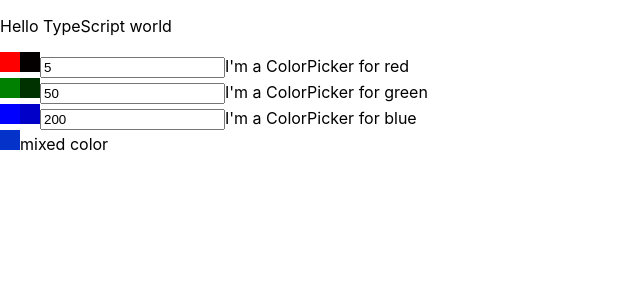
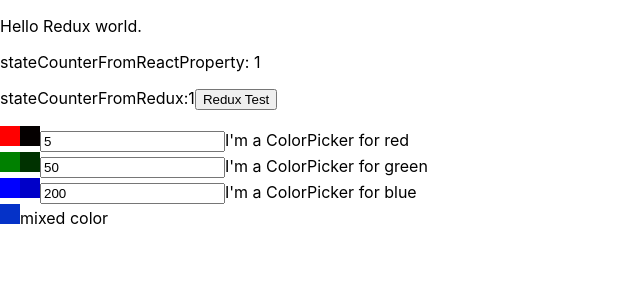
Before and after one commit to patrickweiss/m3-redux-colorpicker, a React (Create React App) app: page / in a window 1280 px wide. Shown: the top 300 px of the page, without its empty margins (0-640 px from the left). Built offline with nearby package versions, Linux system fonts and the light colour scheme.

Commit message:
redux test button and handler added

```diff
--- a/src/App.tsx
+++ b/src/App.tsx
@@ -1,6 +1,7 @@
 import React from 'react';
 import './App.css';
 import RGBColorPicker from './RGBColorPicker/RGBColorPicker'
+import {reduxState,dispatch,ActionType} from './index'
 
 interface IProps {
   stateCounter:number;
@@ -12,14 +13,24 @@
   constructor(props: IProps) {
     console.log("new App component will be initialized");
     super(props);
+    this.handleReduxTest = this.handleReduxTest.bind(this);
   }
 
   render() {
+    console.log("App.render() called, stateCounter:"+reduxState().stateCounter);
     return <div>
-      <p>Hello TypeScript world</p>
+      <p>Hello Redux world.</p>
+      <p>stateCounterFromReactProperty: {this.props.stateCounter}</p>
+      <p>stateCounterFromRedux:{reduxState().stateCounter}
+       <button onClick={this.handleReduxTest}>Redux Test</button></p>
       <RGBColorPicker />
 
 
     </div>
   }
+
+  handleReduxTest(event:any){
+    dispatch({type:ActionType.redux_test})
+
+  }
 }
--- a/src/RGBColorPicker/RGBColorPicker.tsx
+++ b/src/RGBColorPicker/RGBColorPicker.tsx
@@ -10,7 +10,7 @@
 export default class RGBColorPicker extends React.PureComponent<IProps, IState> {
 
     constructor(props: IProps) {
-      console.log("new App component will be initialized");
+      console.log("new RGBColorPicker component will be initialized");
       super(props);
       this.state = {
           rValue:5,
--- a/src/RGBColorPicker/SingleColorPicker.tsx
+++ b/src/RGBColorPicker/SingleColorPicker.tsx
@@ -21,7 +21,7 @@
 export default class SingleColorPicker extends React.PureComponent<IProps, IState> {
 
     constructor(props: IProps) {
-        console.log("new App component will be initialized");
+        console.log("new SingleColorPicker component will be initialized");
         super(props);
         this.callIntensityChangeOfParentComponent = this.callIntensityChangeOfParentComponent.bind(this);
     }
--- a/src/index.tsx
+++ b/src/index.tsx
@@ -4,18 +4,13 @@
 import App from './App';
 import * as serviceWorker from './serviceWorker';
 
-import { createStore, compose, Store } from 'redux';
+import { createStore, compose } from 'redux';
 
-interface IWindow extends Window {
-    store: Store;
-    __REDUX_DEVTOOLS_EXTENSION__: any;
-}
-declare let window: IWindow;
 
 export enum ActionType {
     INIT = "@@INIT",
+    redux_test = "redux_test",
     update_color_intensity = "update_color_intensity"
-
 }
 export interface IAction {
     type: ActionType;
@@ -34,7 +29,7 @@
 }
 
 const initialState: IState = {
-    stateCounter: 1,
+    stateCounter: 0,
     RGBColorPicker: {
         rValue: 40,
         gValue: 100,
@@ -44,7 +39,7 @@
 
 
 const reducer = (state = initialState, action: IAction) => {
-    console.log("2. ACTION:" + action.type);
+    console.log("REDUCER CALLED, stateCounter:"+state.stateCounter+" ACTION:" + action.type);
     let newState: IState = state;
     newState = JSON.parse(JSON.stringify(state)) as IState;
     newState.stateCounter++;
@@ -52,11 +47,15 @@
         case ActionType.INIT:
             return newState;
         default:
-            console.log("1. Error!!!!! no reducer defined");
+            console.log("Error!!!!! no reducer defined");
             return newState;
     }
 }
 
+export interface IWindow extends Window {
+    __REDUX_DEVTOOLS_EXTENSION__: any;
+}
+declare let window: IWindow;
 
 
 let reduxMiddleware: any;
@@ -66,21 +65,25 @@
     );
 }
 
-
-window.store = createStore(
+const store = createStore(
     reducer,
     reduxMiddleware
 );
 
+export function reduxState(){
+    return store.getState();
+}
 
-ReactDOM.render(<App stateCounter={window.store.getState().counter} />, document.getElementById('root'));
+ReactDOM.render(<App stateCounter={reduxState().stateCounter} />, document.getElementById('root'));
 
-window.store.subscribe(() => {
-    console.log("3. before render ---------------------------------------------");
-    ReactDOM.render(<App stateCounter={window.store.getState().counter} />, document.getElementById('root'));
-    console.log("3. after render ---------------------------------------------");
+store.subscribe(() => {
+    ReactDOM.render(<App stateCounter={reduxState().stateCounter} />, document.getElementById('root'));
   });
 
+
+export function dispatch(action:IAction){
+    store.dispatch(action);
+}
 
 // If you want your app to work offline and load faster, you can change
 // unregister() to register() below. Note this comes with some pitfalls.
```
